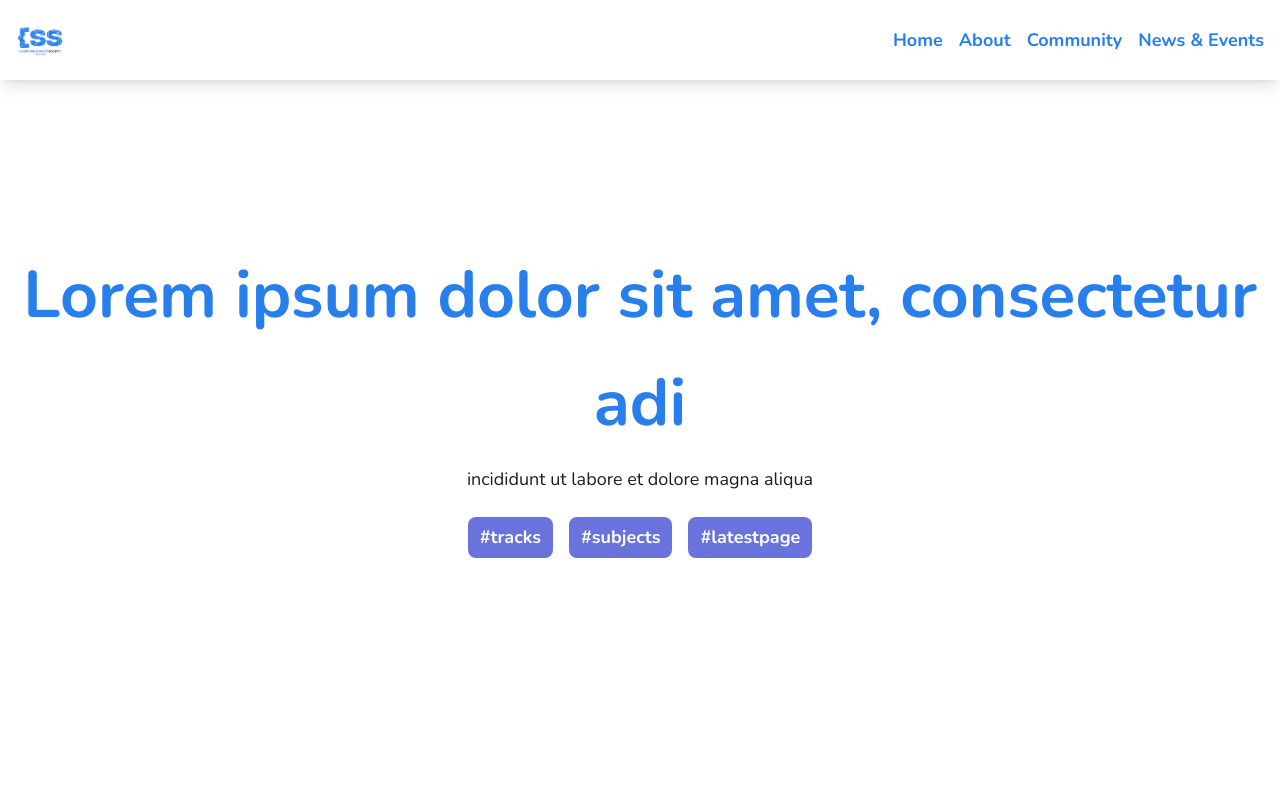
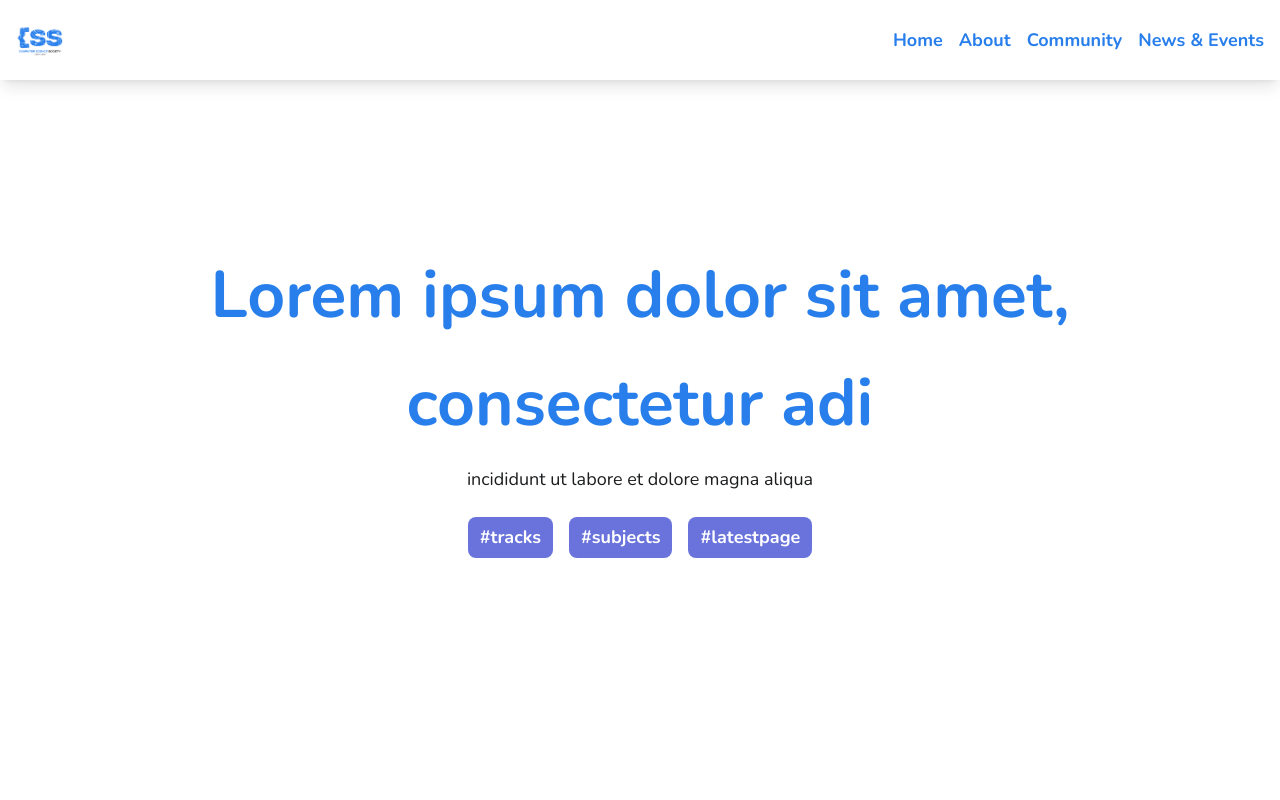
Before and after one commit to neilcasas/final-ustcss, a React (Vite) app: page / in a window 1280 px wide. Shown: the top 800 px of the page. Built offline with nearby package versions, Linux system fonts and the light colour scheme.

Commit message:
Adjusted hero width

```diff
--- a/postsData.json
+++ b/postsData.json
@@ -1,15 +1,15 @@
 [
     {
       "postTitle": "Post 1",
-      "date": "2023-10-10"
+      "date": "a week ago"
     },
     {
       "postTitle": "Post 2",
-      "date": "2023-10-15"
+      "date": "two months ago"
     },
     {
       "postTitle": "Post 3",
-      "date": "2023-10-20"
+      "date": "2023-03-20"
     },
     {
       "postTitle": "Post 4",
--- a/src/components/Hero.jsx
+++ b/src/components/Hero.jsx
@@ -5,7 +5,7 @@ import { Link } from "react-scroll";
 const Hero = () => {
   return (
     <div className="text-center flex flex-col items-center justify-center h-screen">
-      <h2 className="text-4xl leading-relaxed md: text-l sm:text-[66px]">
+      <h2 className="text-4xl leading-relaxed md: text-l sm:text-[66px] max-w-4xl">
         Lorem ipsum dolor sit amet, consectetur adi
       </h2>
       <h6 className="text-base sm:text-lg mt-2">
```
